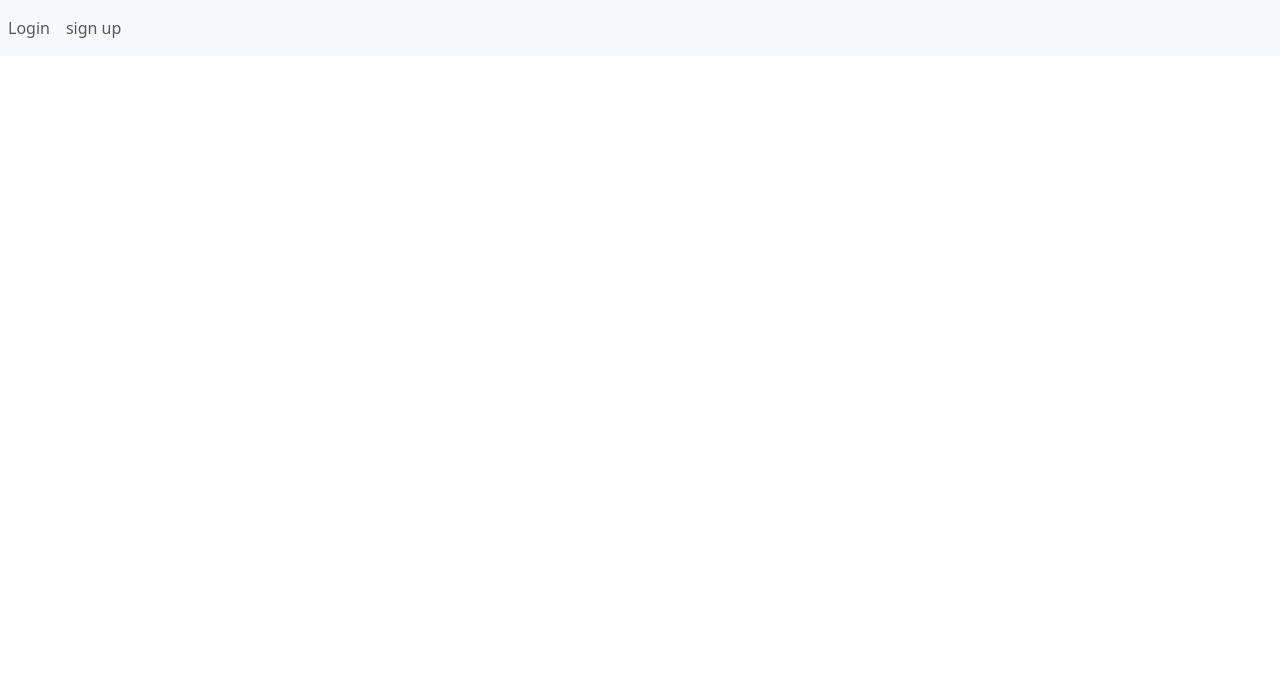
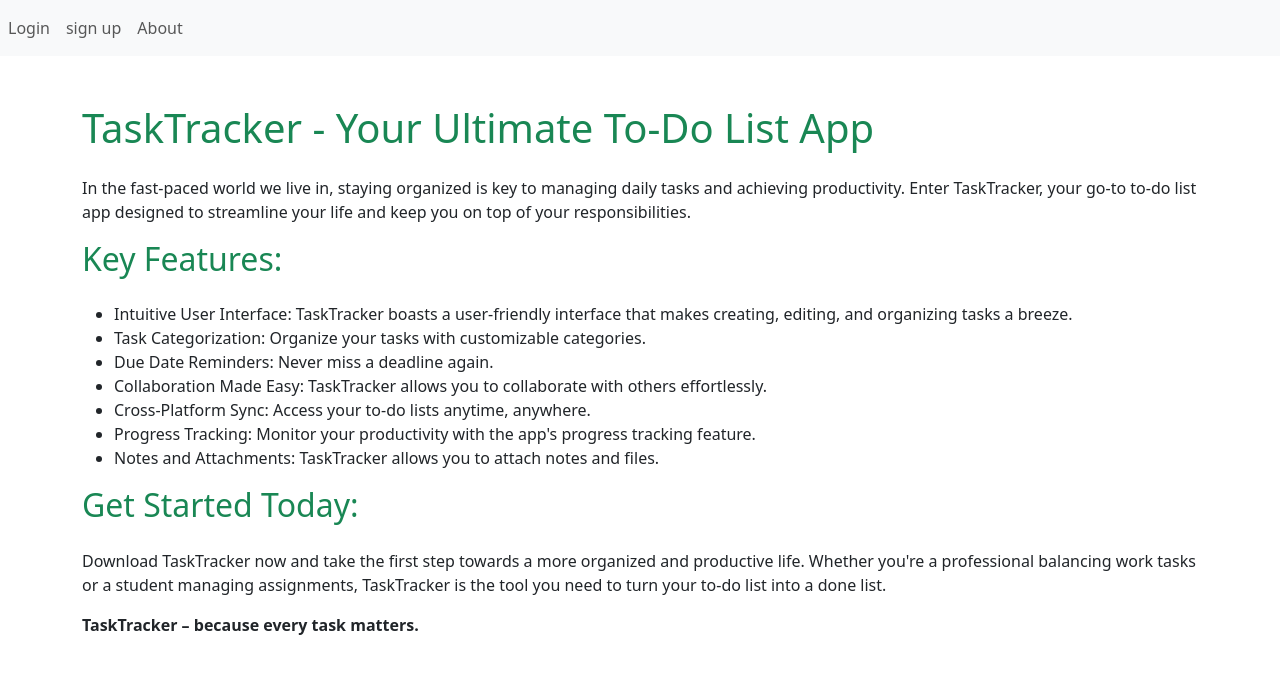
Before and after one commit to Imadnajam/-Messaging-App-With-Socket.io-And-React, a React (Create React App) app: page /About in a window 1280 px wide. Before the commit this address had no page. Shown: the top 674 px of the page. Built offline with nearby package versions, Linux system fonts and the light colour scheme.

Commit message:
add about page

```diff
--- a/src/components/Navbar.jsx
+++ b/src/components/Navbar.jsx
@@ -2,6 +2,7 @@ import React from 'react'
 import Login from './auth/login';
 import { Routes, Route, Link } from 'react-router-dom';
 import Sign from './auth/sign_up'
+import About from './page/about';
 const Navbar = () => {
     return (
         <div>
@@ -15,12 +16,17 @@ const Navbar = () => {
                     <li class="nav-item active">
                         <Link to={'/sign_up'} className='nav-link'>sign up</Link>
                     </li>
+                    <li class="nav-item active">
+                        <Link to={'/About'} className='nav-link'>About</Link>
+                    </li>
                 </ul>
             </nav>
+
 
             <Routes>
                 <Route path='/login' element={<Login />} />
                 <Route path='/sign_up' element={<Sign />} />
+                <Route path='/About' element={<About/>} />
             </Routes>
         </div>
     )
--- /dev/null
+++ b/src/components/page/about.jsx
@@ -0,0 +1,38 @@
+import React from 'react';
+import { Container, Row, Col} from 'react-bootstrap';
+
+const About = () => {
+  return (
+    <Container className="mt-5">
+      <Row>
+        <Col>
+          <h1 className="mb-4 text-success">TaskTracker - Your Ultimate To-Do List App</h1>
+          <p>
+            In the fast-paced world we live in, staying organized is key to managing daily tasks and achieving productivity.
+            Enter TaskTracker, your go-to to-do list app designed to streamline your life and keep you on top of your responsibilities.
+          </p>
+
+          <h2 className="mb-4 text-success">Key Features:</h2>
+          <ul>
+            <li>Intuitive User Interface: TaskTracker boasts a user-friendly interface that makes creating, editing, and organizing tasks a breeze.</li>
+            <li>Task Categorization: Organize your tasks with customizable categories.</li>
+            <li>Due Date Reminders: Never miss a deadline again.</li>
+            <li>Collaboration Made Easy: TaskTracker allows you to collaborate with others effortlessly.</li>
+            <li>Cross-Platform Sync: Access your to-do lists anytime, anywhere.</li>
+            <li>Progress Tracking: Monitor your productivity with the app's progress tracking feature.</li>
+            <li>Notes and Attachments: TaskTracker allows you to attach notes and files.</li>
+          </ul>
+
+          <h2 className="mb-4 text-success">Get Started Today:</h2>
+          <p>
+            Download TaskTracker now and take the first step towards a more organized and productive life.
+            Whether you're a professional balancing work tasks or a student managing assignments, TaskTracker is the tool you need to turn your to-do list into a done list.
+          </p>
+          <p><strong>TaskTracker – because every task matters.</strong></p>
+        </Col>
+      </Row>
+    </Container>
+  );
+}
+
+export default About;
```
